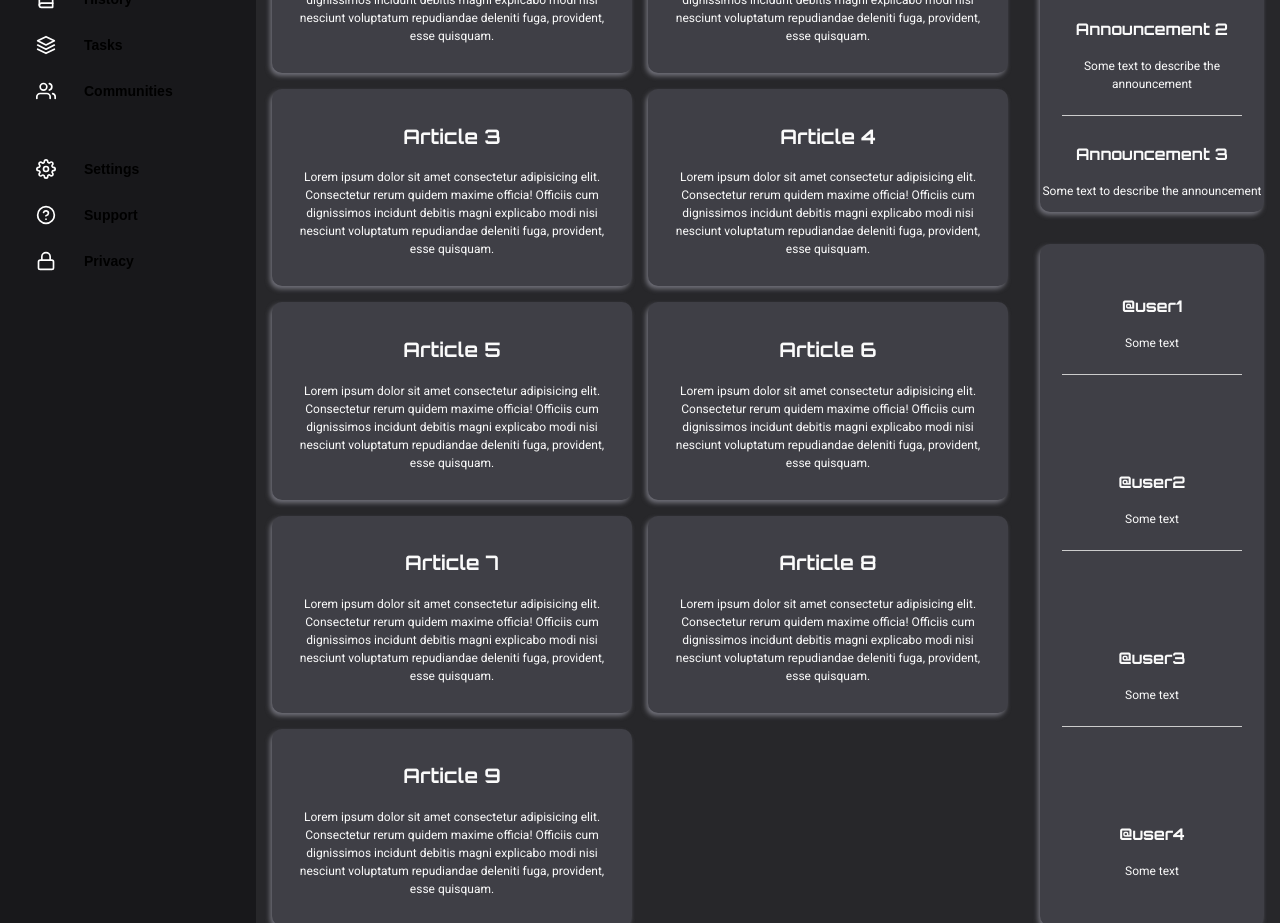
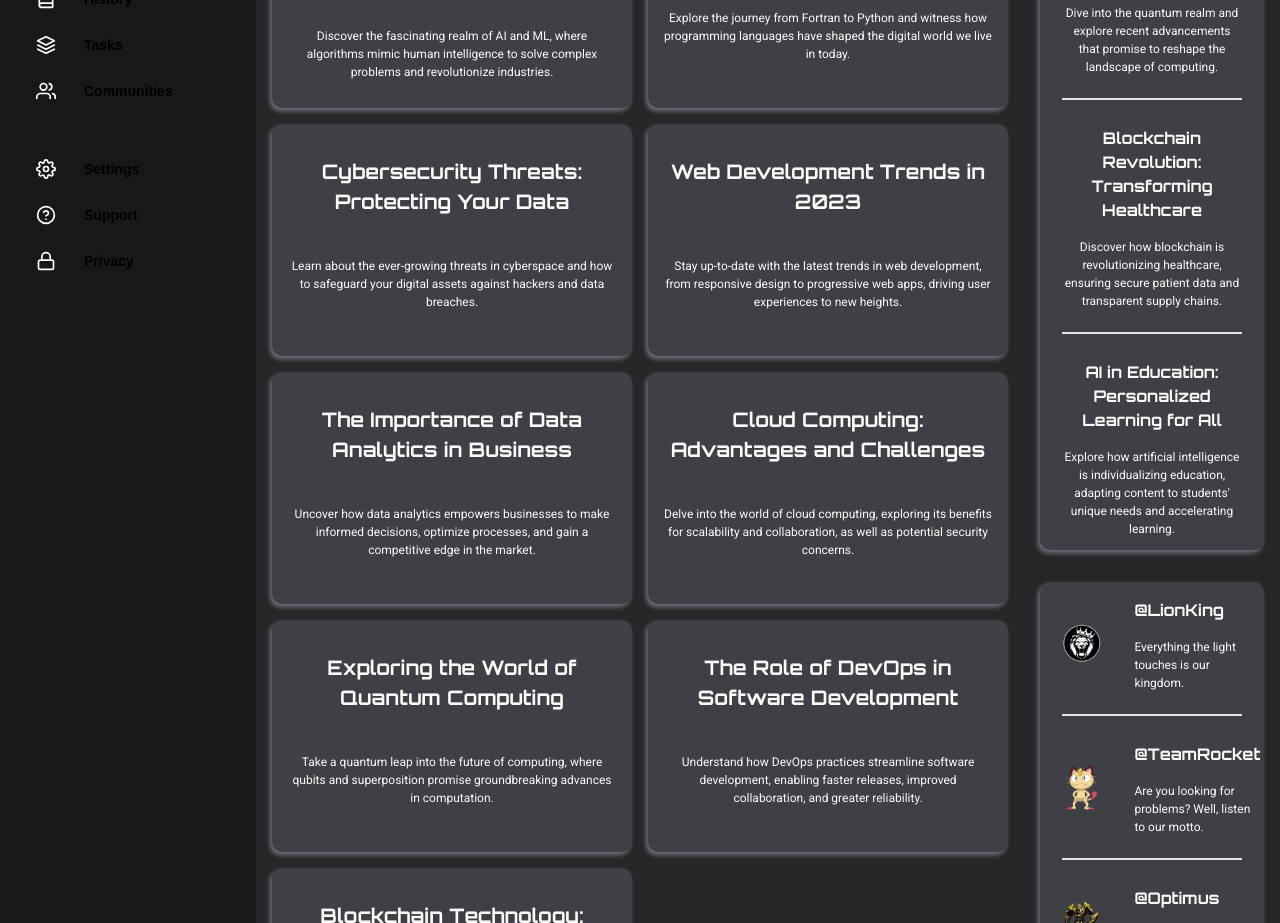
Before and after one commit to Warckor/admin-dashboard, a website built with Vite: page index.html in a window 1280 px wide. Shown: the part 290-1213 px from the top of the page. Built offline with nearby package versions, Linux system fonts and the light colour scheme; files whose address does not match are found by name.

Commit message:
Add icons, avatars, articles and more

```diff
--- a/index.html
+++ b/index.html
@@ -33,13 +33,13 @@
           <path d="M21 6.727a11.05 11.05 0 0 0 -2.794 -3.727"></path>
           <path d="M3 6.727a11.05 11.05 0 0 1 2.792 -3.727"></path>
         </svg>
-        <img class="avatar" src="./assets/icons/anonymous.png" alt="Profile image" />
+        <img class="avatar" src="./assets/images/anonymous.png" alt="Profile image" />
         <p>Warckor O'Connor</p>
       </div>
     </div>
     <div class="options-bar">
       <div class="greeting">
-        <img src="./assets/icons/anonymous.png" alt="Profile image" />
+        <img src="./assets/images/anonymous.png" alt="Profile image" />
         <div class="greeting-text">
           <p>Hey there!</p>
           <p class="user">Warckor O'Connor (@warckor)</p>
@@ -97,91 +97,106 @@
   </div>
   <div class="articles">
     <div class="article">
-      <h2>Article 1</h2>
-      <p>Lorem ipsum dolor sit amet consectetur adipisicing elit. Consectetur rerum quidem maxime officia! Officiis cum
-        dignissimos incidunt debitis magni explicabo modi nisi nesciunt voluptatum repudiandae deleniti fuga, provident,
-        esse quisquam.</p>
+      <h2>Introduction to Artificial Intelligence and Machine Learning</h2>
+      <p>Discover the fascinating realm of AI and ML, where algorithms mimic human intelligence to solve complex
+        problems and
+        revolutionize industries.</p>
     </div>
     <div class="article">
-      <h2>Article 2</h2>
-      <p>Lorem ipsum dolor sit amet consectetur adipisicing elit. Consectetur rerum quidem maxime officia! Officiis cum
-        dignissimos incidunt debitis magni explicabo modi nisi nesciunt voluptatum repudiandae deleniti fuga, provident,
-        esse quisquam.</p>
+      <h2>The Evolution of Programming Languages</h2>
+      <p>Explore the journey from Fortran to Python and witness how programming languages have shaped the digital world
+        we live
+        in today.</p>
     </div>
     <div class="article">
-      <h2>Article 3</h2>
-      <p>Lorem ipsum dolor sit amet consectetur adipisicing elit. Consectetur rerum quidem maxime officia! Officiis cum
-        dignissimos incidunt debitis magni explicabo modi nisi nesciunt voluptatum repudiandae deleniti fuga, provident,
-        esse quisquam.</p>
+      <h2>Cybersecurity Threats: Protecting Your Data</h2>
+      <p>Learn about the ever-growing threats in cyberspace and how to safeguard your digital assets against hackers and
+        data
+        breaches.</p>
     </div>
     <div class="article">
-      <h2>Article 4</h2>
-      <p>Lorem ipsum dolor sit amet consectetur adipisicing elit. Consectetur rerum quidem maxime officia! Officiis cum
-        dignissimos incidunt debitis magni explicabo modi nisi nesciunt voluptatum repudiandae deleniti fuga, provident,
-        esse quisquam.</p>
+      <h2>Web Development Trends in 2023</h2>
+      <p>Stay up-to-date with the latest trends in web development, from responsive design to progressive web apps,
+        driving user
+        experiences to new heights.</p>
     </div>
     <div class="article">
-      <h2>Article 5</h2>
-      <p>Lorem ipsum dolor sit amet consectetur adipisicing elit. Consectetur rerum quidem maxime officia! Officiis cum
-        dignissimos incidunt debitis magni explicabo modi nisi nesciunt voluptatum repudiandae deleniti fuga, provident,
-        esse quisquam.</p>
+      <h2>The Importance of Data Analytics in Business</h2>
+      <p>Uncover how data analytics empowers businesses to make informed decisions, optimize processes, and gain a
+        competitive
+        edge in the market.</p>
     </div>
     <div class="article">
-      <h2>Article 6</h2>
-      <p>Lorem ipsum dolor sit amet consectetur adipisicing elit. Consectetur rerum quidem maxime officia! Officiis cum
-        dignissimos incidunt debitis magni explicabo modi nisi nesciunt voluptatum repudiandae deleniti fuga, provident,
-        esse quisquam.</p>
+      <h2>Cloud Computing: Advantages and Challenges</h2>
+      <p>Delve into the world of cloud computing, exploring its benefits for scalability and collaboration, as well as
+        potential
+        security concerns.</p>
     </div>
     <div class="article">
-      <h2>Article 7</h2>
-      <p>Lorem ipsum dolor sit amet consectetur adipisicing elit. Consectetur rerum quidem maxime officia! Officiis cum
-        dignissimos incidunt debitis magni explicabo modi nisi nesciunt voluptatum repudiandae deleniti fuga, provident,
-        esse quisquam.</p>
+      <h2>Exploring the World of Quantum Computing</h2>
+      <p>Take a quantum leap into the future of computing, where qubits and superposition promise groundbreaking
+        advances in
+        computation.</p>
     </div>
     <div class="article">
-      <h2>Article 8</h2>
-      <p>Lorem ipsum dolor sit amet consectetur adipisicing elit. Consectetur rerum quidem maxime officia! Officiis cum
-        dignissimos incidunt debitis magni explicabo modi nisi nesciunt voluptatum repudiandae deleniti fuga, provident,
-        esse quisquam.</p>
+      <h2>The Role of DevOps in Software Development</h2>
+      <p>Understand how DevOps practices streamline software development, enabling faster releases, improved
+        collaboration, and
+        greater reliability.</p>
     </div>
     <div class="article">
-      <h2>Article 9</h2>
-      <p>Lorem ipsum dolor sit amet consectetur adipisicing elit. Consectetur rerum quidem maxime officia! Officiis cum
-        dignissimos incidunt debitis magni explicabo modi nisi nesciunt voluptatum repudiandae deleniti fuga, provident,
-        esse quisquam.</p>
+      <h2>Blockchain Technology: Beyond Cryptocurrency</h2>
+      <p>Beyond Bitcoin, discover how blockchain is revolutionizing various industries with its secure, transparent, and
+        decentralized ledger technology.</p>
     </div>
   </div>
   <div class="sidebar-right">
     <div class="announcements">
       <div class="announcement">
-        <h3>Announcement 1</h3>
-        <p>Some text to describe the announcement</p>
+        <h3>Unlocking the Future: Quantum Computing Breakthroughs</h3>
+        <p>Dive into the quantum realm and explore recent advancements that promise to reshape the landscape of
+          computing.</p>
       </div>
       <div class="announcement">
-        <h3>Announcement 2</h3>
-        <p>Some text to describe the announcement</p>
+        <h3>Blockchain Revolution: Transforming Healthcare</h3>
+        <p>Discover how blockchain is revolutionizing healthcare, ensuring secure patient data and transparent supply
+          chains.</p>
       </div>
       <div class="announcement">
-        <h3>Announcement 3</h3>
-        <p>Some text to describe the announcement</p>
+        <h3>AI in Education: Personalized Learning for All</h3>
+        <p>Explore how artificial intelligence is individualizing education, adapting content to students' unique needs
+          and
+          accelerating learning.</p>
       </div>
     </div>
     <div class="trendings">
       <div class="trending">
-        <h3>@user1</h3>
-        <p>Some text</p>
+        <img src="./assets/images/avatar-lion.png" alt="lion" class="avatar">
+        <div class="user-content">
+          <h3>@LionKing</h3>
+          <p>Everything the light touches is our kingdom.</p>
+        </div>
       </div>
       <div class="trending">
-        <h3>@user2</h3>
-        <p>Some text</p>
+        <img src="./assets/images/avatar-meowth.png" alt="meowth" class="avatar">
+        <div class="user-content">
+          <h3>@TeamRocket</h3>
+          <p>Are you looking for problems? Well, listen to our motto.</p>
+        </div>
       </div>
       <div class="trending">
-        <h3>@user3</h3>
-        <p>Some text</p>
+        <img src="./assets/images/avatar-transformer.png" alt="transformer" class="avatar">
+        <div class="user-content">
+          <h3>@Optimus</h3>
+          <p>Freedom is the right of all sentient beings.</p>
+        </div>
       </div>
       <div class="trending">
-        <h3>@user4</h3>
-        <p>Some text</p>
+        <img src="./assets/images/avatar-venom.png" alt="venom" class="avatar">
+        <div class="user-content">
+          <h3>@Venomomous</h3>
+          <p>We are Venom.</p>
+        </div>
       </div>
     </div>
   </div>
--- a/style.css
+++ b/style.css
@@ -60,6 +60,15 @@ button:active {
   height: 24px;
   stroke: var(--stroke-icon);
   fill: none;
+}
+
+.icon-tabler:hover {
+  cursor: pointer;
+  transform: scale(1.1);
+}
+
+.icon-tabler:active {
+  transform: scale(1);
 }
 
 .header {
@@ -236,6 +245,8 @@ img {
 }
 
 .article {
+  display: flex;
+  flex-direction: column;
   background-color: var(--bg-container);
   border-radius: 10px;
   box-shadow: -2px 3px 5px var(--shadow-color);
@@ -244,15 +255,25 @@ img {
 }
 
 .article h2 {
+  flex: 1;
   font-size: 20px;
   font-weight: bold;
   font-family: Orbitron, Helvetica, Arial, sans-serif;
+}
+
+.article p {
+  flex: 1;
 }
 
 .article p,
 .announcement p,
 .trending p {
   font-size: 12px;
+}
+
+.article:hover {
+  cursor: pointer;
+  transform: scale(1.03);
 }
 
 .sidebar-right {
@@ -282,6 +303,15 @@ img {
 .announcement,
 .trending {
   text-align: center;
+  width: 80%;
+}
+
+.trending {
+  display: flex;
+  flex-direction: row;
+  align-items: center;
+  gap: 2em;
+
 }
 
 .announcement h3,
@@ -293,10 +323,18 @@ img {
 
 .announcement:not(:last-child),
 .trending:not(:last-child) {
-  border-bottom: 1px solid #ccc;
+  border-bottom: var(--border-btn);
   margin-bottom: 10px;
   padding-bottom: 10px;
   width: 80%;
+}
+
+.avatar {
+  width: 40px;
+}
+
+.user-content {
+  text-align: left;
 }
 
 .footer {
```
Also changed, not shown: assets/images/anonymous.png (renamed from assets/icons/anonymous.png), assets/images/avatar-lion.png (added), assets/images/avatar-meowth.png (added), assets/images/avatar-transformer.png (added), assets/images/avatar-venom.png (added).
